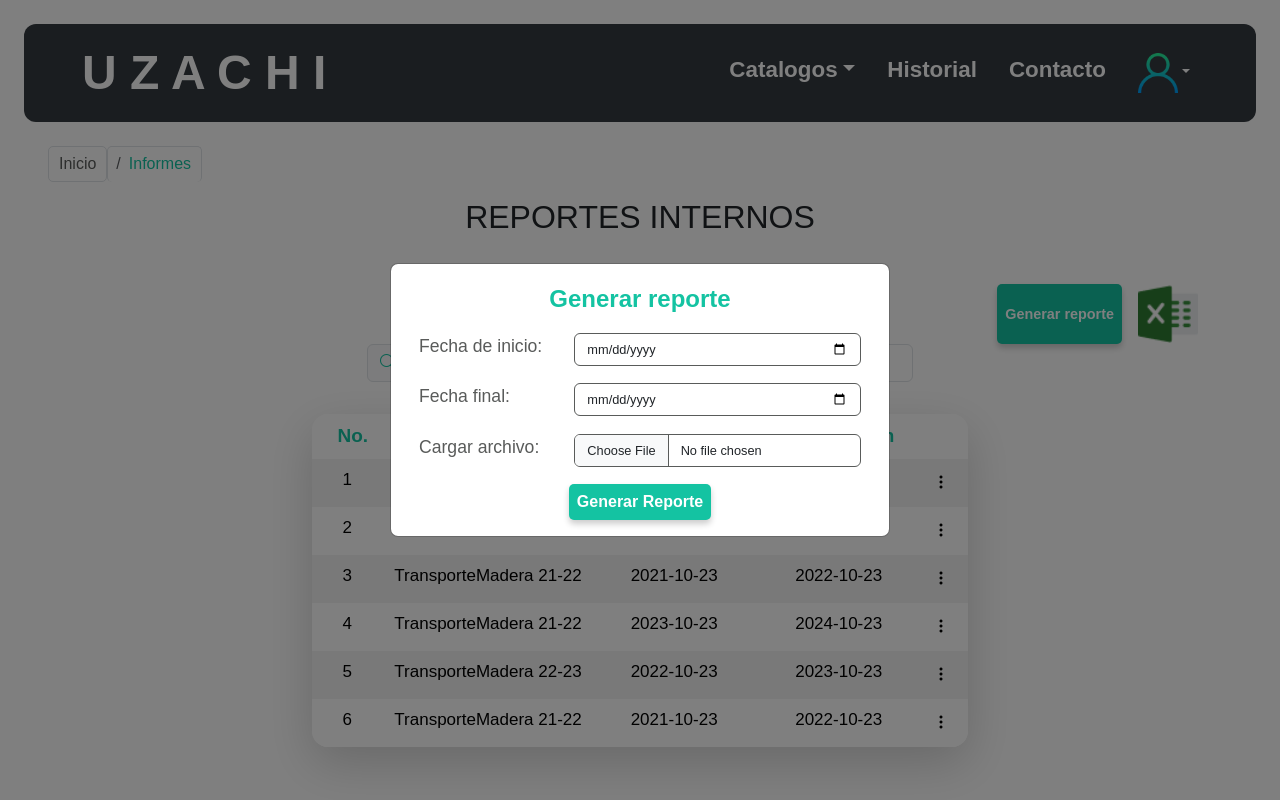
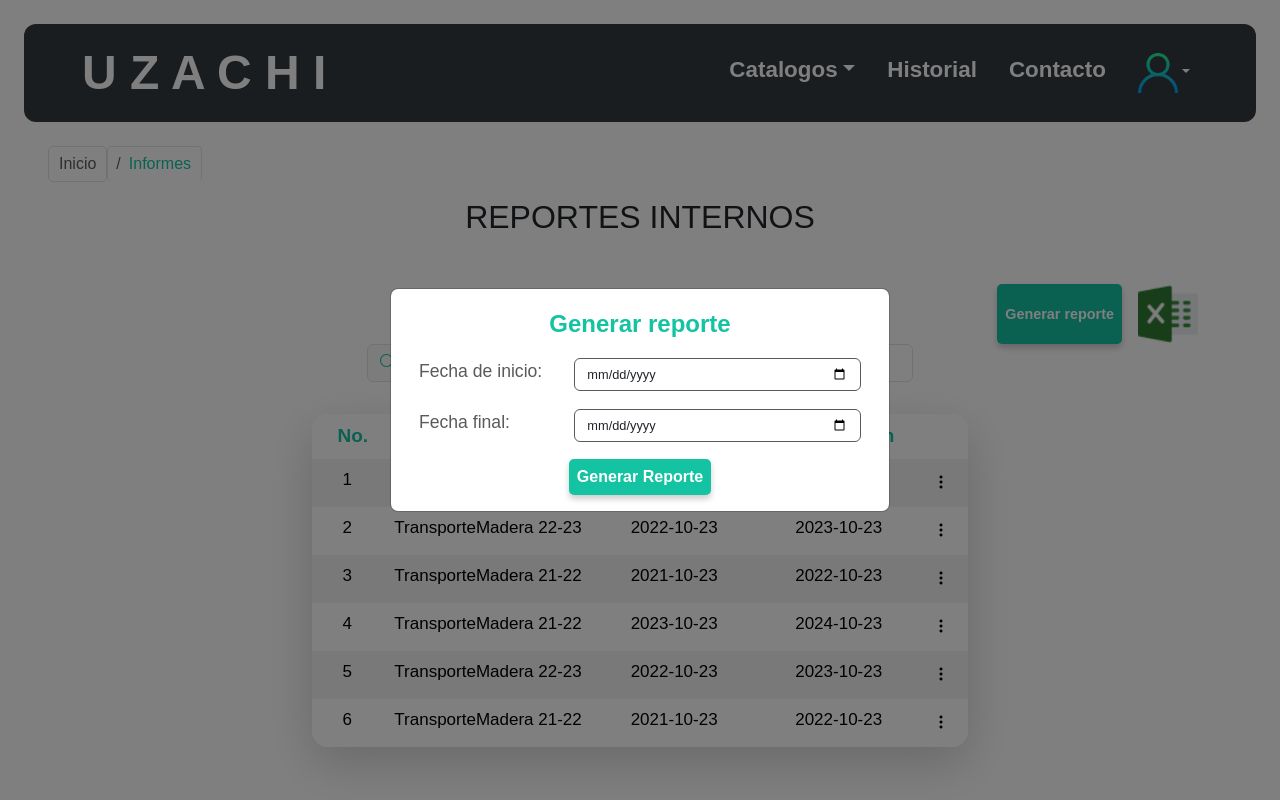
Before and after one commit to LuisPerezcx/UZACHI-FRONTEND, a React (Create React App) app: page /ReportesInternos in a window 1280 px wide. Both pictures are taken after a click on the button "Generar reporte". Shown: the top 800 px of the page. Built offline with nearby package versions, Linux system fonts and the light colour scheme.

Commit message:
Se modifico el boton de generar reporte

```diff
--- a/src/pages/Reportes/Components/GenerarReporteSemarnat.js
+++ b/src/pages/Reportes/Components/GenerarReporteSemarnat.js
@@ -17,19 +17,6 @@ export const generarReporteSemarnat = async () => {
         { width: 10 }, // Columna G
     ];
 
-    const logo = await fetch('/assets/logoSemarnat.webp') // Cambia esta ruta según sea necesario
-    .then((res) => res.blob())
-    .then((blob) => blob.arrayBuffer());
-
-  const logoId = workbook.addImage({
-    buffer: logo,
-    extension: 'webp', // Asegúrate de usar la extensión correcta según el formato de la imagen
-  });
-
-  worksheet.addImage(logoId, {
-    tl: { col: 0, row: 0 },  // Coordenadas de la imagen
-    ext: { width: 150, height: 70 },  // Tamaño de la imagen
-  });
 
 
 
--- a/src/pages/Reportes/Components/ModalGenerarReporte.js
+++ b/src/pages/Reportes/Components/ModalGenerarReporte.js
@@ -4,24 +4,24 @@ import { Modal } from 'react-bootstrap';
 import { generarReporteSemarnat } from './GenerarReporteSemarnat';
 
 export const GenerarReporteModal = ({ show, handleClose }) => {
-  const [archivo, setArchivo] = useState(null);
+  const [fechaInicio, setFechaInicio] = useState('');
+  const [fechaFinal, setFechaFinal] = useState('');
 
-  // Función para manejar la selección de archivos
-  const manejarArchivo = (evento) => {
-    const archivoSeleccionado = evento.target.files[0];
-    if (archivoSeleccionado) {
-      setArchivo(archivoSeleccionado);
+  // Función para manejar la generación del reporte
+  const manejarGenerarReporte = () => {
+    if (!fechaInicio || !fechaFinal) {
+      alert('Por favor, selecciona las fechas de inicio y final.');
+      return;
     }
-  };
 
-  // Función para generar el reporte, pasándole el archivo seleccionado
-  const manejarGenerarReporte = () => {
-    if (archivo) {
-      // Aquí podrías pasar el archivo al proceso de generación del reporte
-      generarReporteSemarnat(archivo); // Asegúrate de que la función puede manejar archivos
-    } else {
-      alert('Por favor, selecciona un archivo Excel.');
+    // Validar que la fecha final no sea antes que la fecha de inicio
+    if (new Date(fechaFinal) < new Date(fechaInicio)) {
+      alert('La fecha final no puede ser antes de la fecha de inicio.');
+      return;
     }
+
+    // Llamar a la función para generar el reporte si la validación es correcta
+    generarReporteSemarnat();
   };
 
   return (
@@ -42,6 +42,8 @@ export const GenerarReporteModal = ({ show, handleClose }) => {
                 type="date"
                 id="fechaInicio"
                 className="form-control"
+                value={fechaInicio}
+                onChange={(e) => setFechaInicio(e.target.value)}
                 placeholder="Selecciona la fecha de inicio"
               />
             </div>
@@ -57,25 +59,9 @@ export const GenerarReporteModal = ({ show, handleClose }) => {
                 type="date"
                 id="fechaFinal"
                 className="form-control"
+                value={fechaFinal}
+                onChange={(e) => setFechaFinal(e.target.value)}
                 placeholder="Selecciona la fecha final"
-              />
-            </div>
-          </div>
-
-          {/* Nueva sección para cargar el archivo Excel */}
-          <div className="row mb-3">
-            <div className="col-4 text-start">
-              <label htmlFor="archivo" className="form-label">
-                Cargar archivo:
-              </label>
-            </div>
-            <div className="col-8">
-              <input
-                type="file"
-                id="archivo"
-                className="form-control"
-                accept=".xlsx,.xls"
-                onChange={manejarArchivo}
               />
             </div>
           </div>
```
